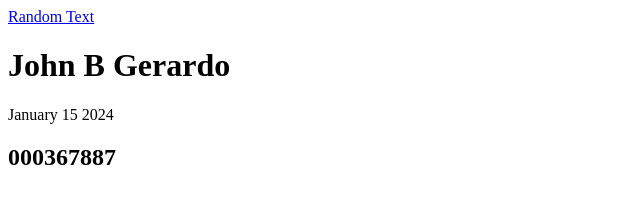
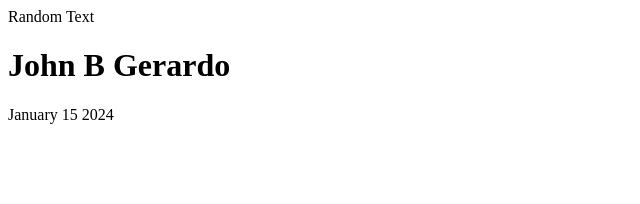
Before and after one commit to JBGerardo/JBGerardo.github.io, a plain HTML site: page index.html in a window 1280 px wide. Shown: the whole page, without its empty margins (0-640 px from the left). Drawn offline with Linux system fonts and the light colour scheme.

Commit message:
commit message

```diff
--- a/index.html
+++ b/index.html
@@ -3,17 +3,14 @@
 
  <head>
      <title>Main Page</title>
-
+     <meta charset="utf-8" />
+     <link rel="stylesheet" href=".index.css /">
 </head>
 
  <body>
-
-    <a href="./link.html">Random Text</a>
+    <a>Random Text</a>
     <h1>John B Gerardo</h1>
-     <p>January 15 2024</p>
-     <h2>000367887</h2>
-
-
-    </body>
+    <p>January 15 2024</p>
+ </body>
 
 </html>
```
Also changed, not shown: index.css (added).
